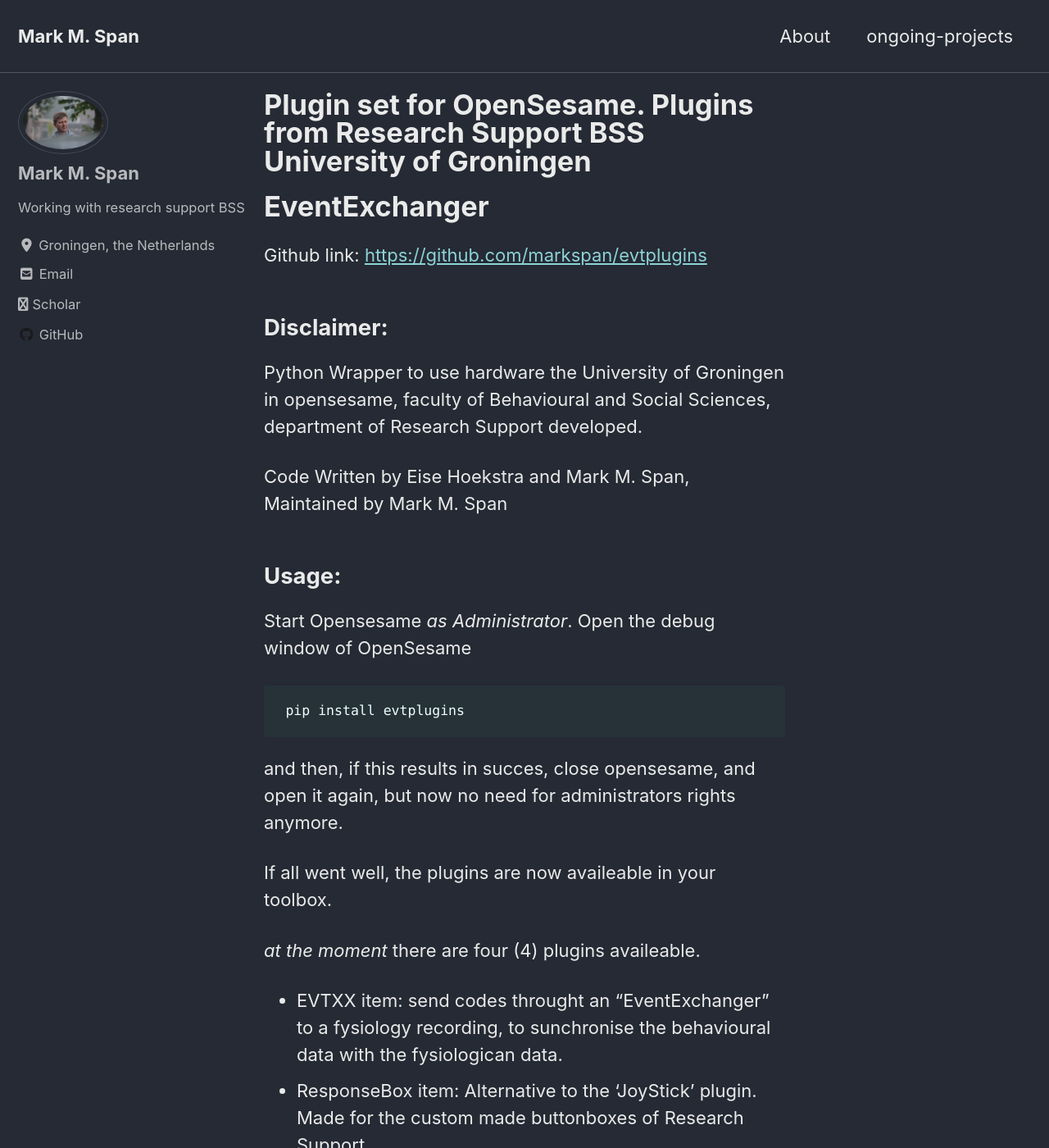
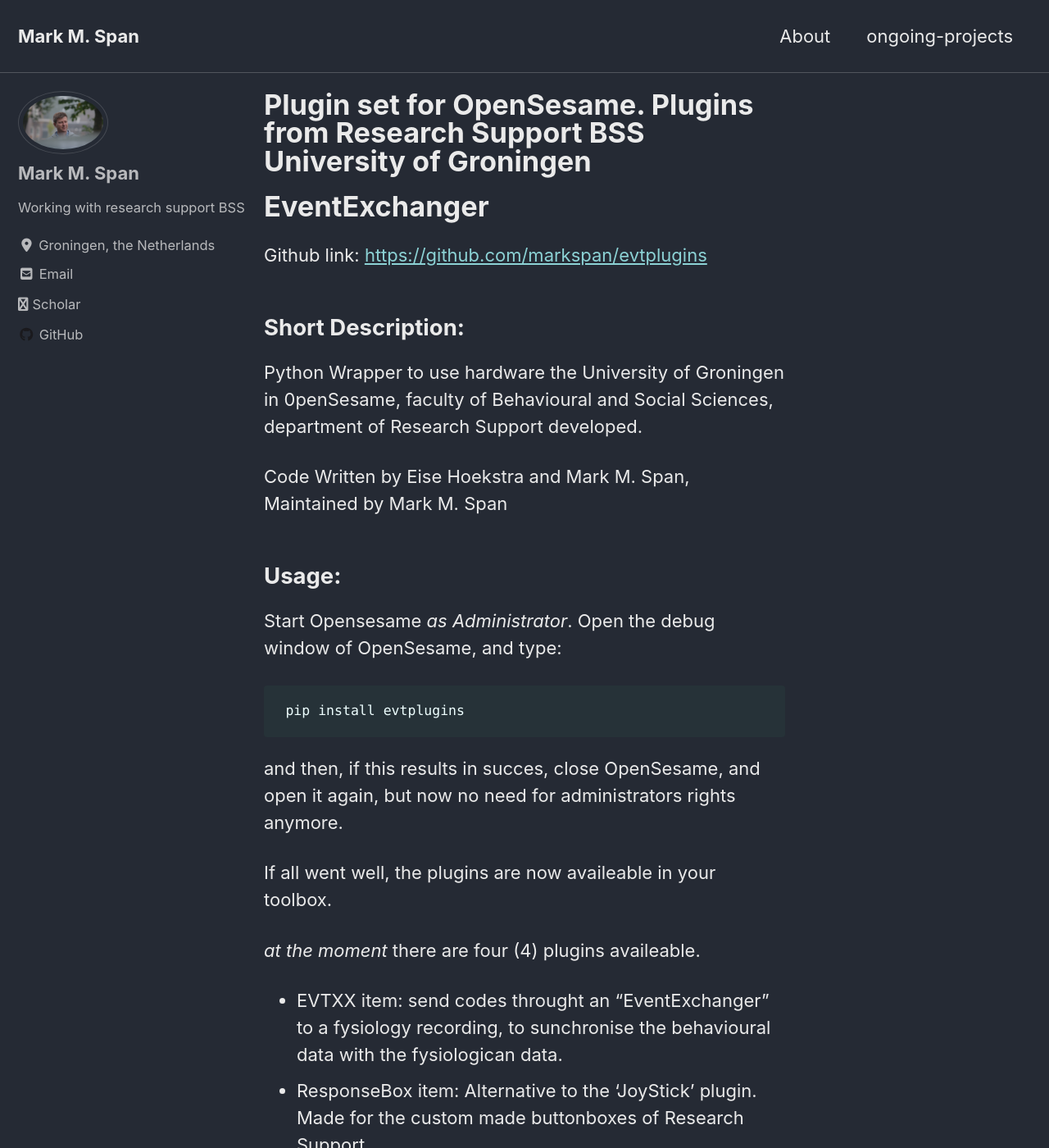
Before and after one commit to markspan/markspan.github.io, a Jekyll site: the page built from _posts/2021-01-05-evtplugins.md, in a window 1280 px wide and 1400 px high. Shown: the whole window at 82% size. Built offline with Jekyll 4.4.1, drawn with Linux system fonts in a browser that asks for light colours; cached includes are drawn as plain includes; nearby versions of some CDN libraries.

Commit message:
Update 2021-01-05-evtplugins.md

````diff
--- a/_posts/2021-01-05-evtplugins.md
+++ b/_posts/2021-01-05-evtplugins.md
@@ -9,9 +9,9 @@
 Github link:
 [https://github.com/markspan/evtplugins](https://github.com/markspan/evtplugins)
 
-## Disclaimer:
+## Short Description:
 
-Python Wrapper to use hardware the University of Groningen in opensesame,
+Python Wrapper to use hardware the University of Groningen in 0penSesame,
 faculty of Behavioural and Social Sciences, department of Research Support developed.
 
 Code Written by Eise Hoekstra and Mark M. Span, Maintained by Mark M. Span
@@ -19,12 +19,12 @@
 ## Usage:
 
 Start Opensesame *as Administrator*.
-Open the debug window of OpenSesame
+Open the debug window of OpenSesame, and type:
 
 ```
  pip install evtplugins
 ```
-and then, if this results in succes, close opensesame, and open it again, but now no need for administrators rights anymore.
+and then, if this results in succes, close OpenSesame, and open it again, but now no need for administrators rights anymore.
 
 If all went well, the plugins are now availeable in your toolbox.
 
````
